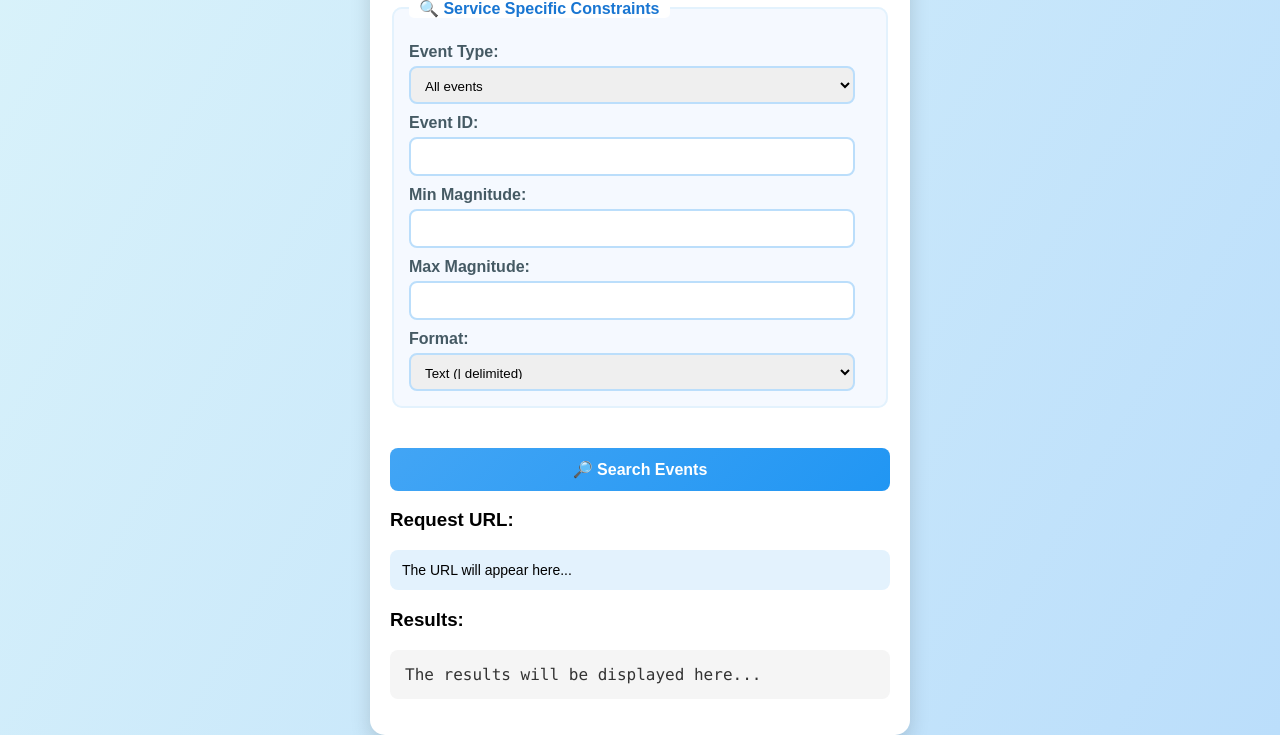
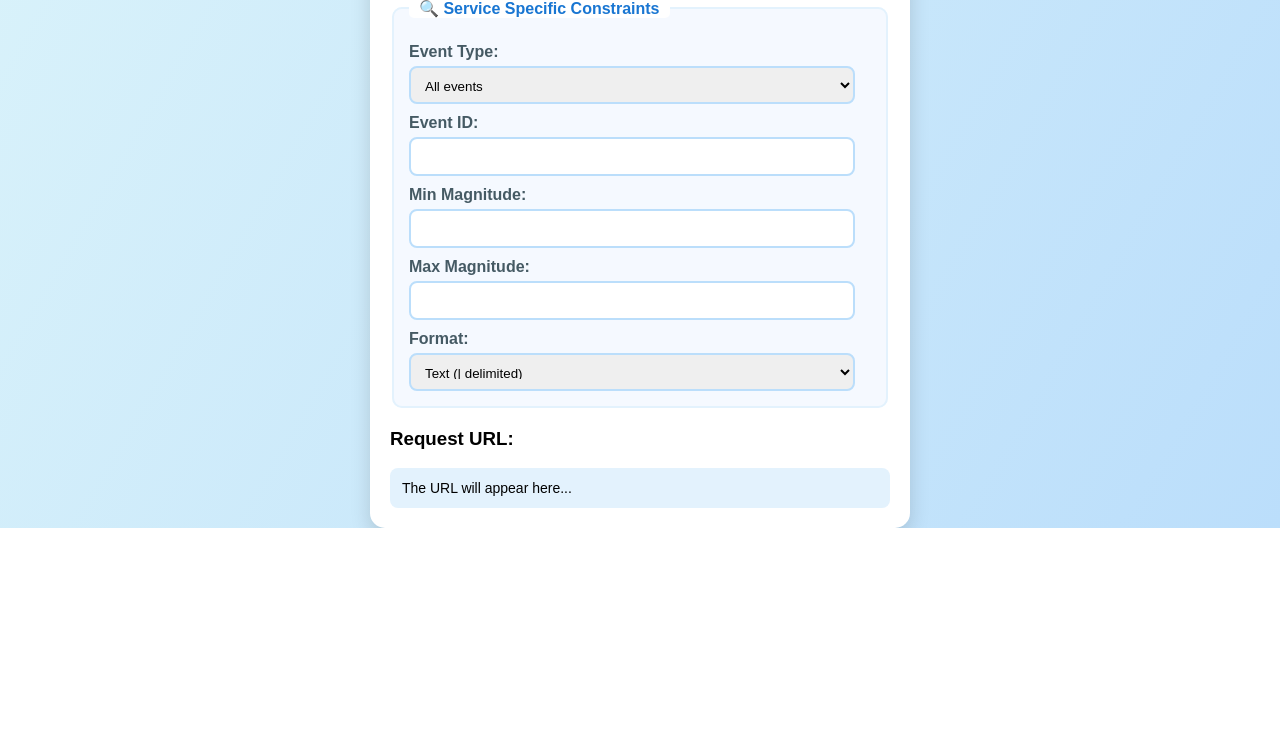
Before and after one commit to marcopovitch/dbclust, a FastAPI app: page /fdsnws/event/1/builder in a window 1280 px wide. Shown: the part 796-1531 px from the top of the page. After the commit the page ends 1324 px from the top, so only its background shows below. Run offline with FastAPI, Linux system fonts and the light colour scheme.

Commit message:
minor cosmetic changes

```diff
--- a/fdsnws/templates/builder.html
+++ b/fdsnws/templates/builder.html
@@ -222,16 +222,10 @@
                     <option value="quakeml">quakeml</option>
                 </select>
             </fieldset>
-
-
-            <button type="button" onclick="submitSearch()">🔎 Search Events</button>
         </form>
 
         <h3>Request URL:</h3>
         <div id="constructed-url">The URL will appear here...</div>
-
-        <h3>Results:</h3>
-        <pre id="results">The results will be displayed here...</pre>
     </div>
 
     <script>
```
